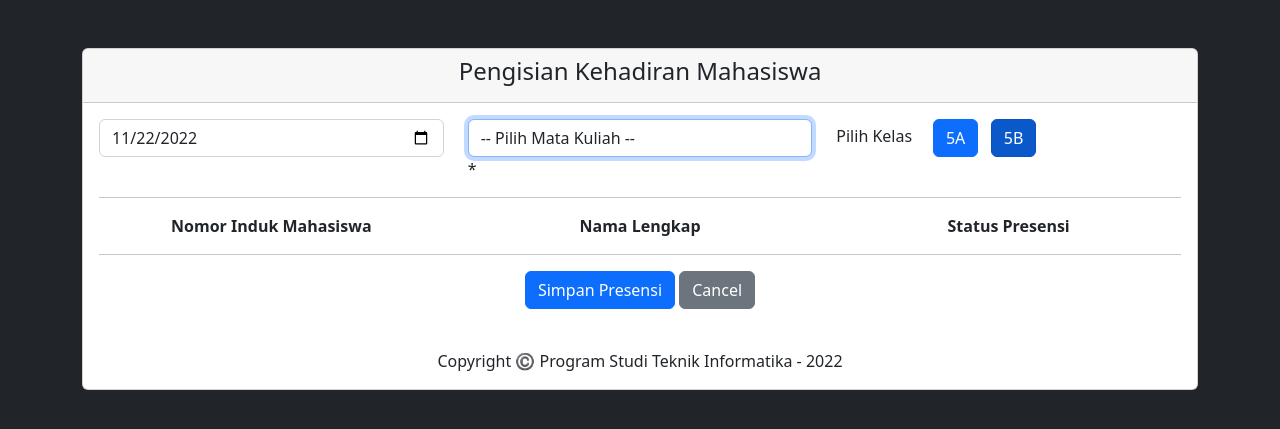
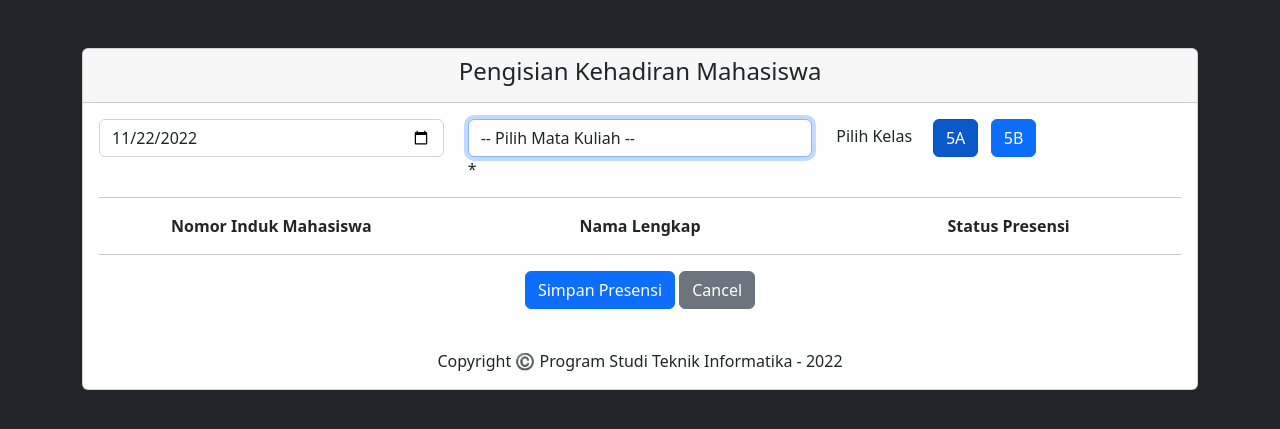
Before and after one commit to ferryFaisal/uas---aplikasi-presensi-ranggadwipangestu, a PHP site: page /index5A.php in a window 1280 px wide. Shown: the top 429 px of the page. Run offline with PHP 8.4, Linux system fonts and the light colour scheme; the visitor is signed in with stand-in values (Sample User, id 1); data that the repository does not hold is empty.

Commit message:
memperbaiki link active

```diff
--- a/index5A.php
+++ b/index5A.php
@@ -89,10 +89,10 @@ function test_input($data)
                                 Pilih Kelas
                                 &nbsp;
                                 &nbsp;
-                                <a class="btn btn-primary btn-block" href="index5A.php">5A</a>
+                                <a class="btn btn-primary btn-block active" href="index5A.php">5A</a>
                                 &nbsp;
 
-                                <a class="btn btn-primary btn-block active" href="index.php">5B</a>
+                                <a class="btn btn-primary btn-block " href="index.php">5B</a>
 
                             </div>
                         </div>
```
